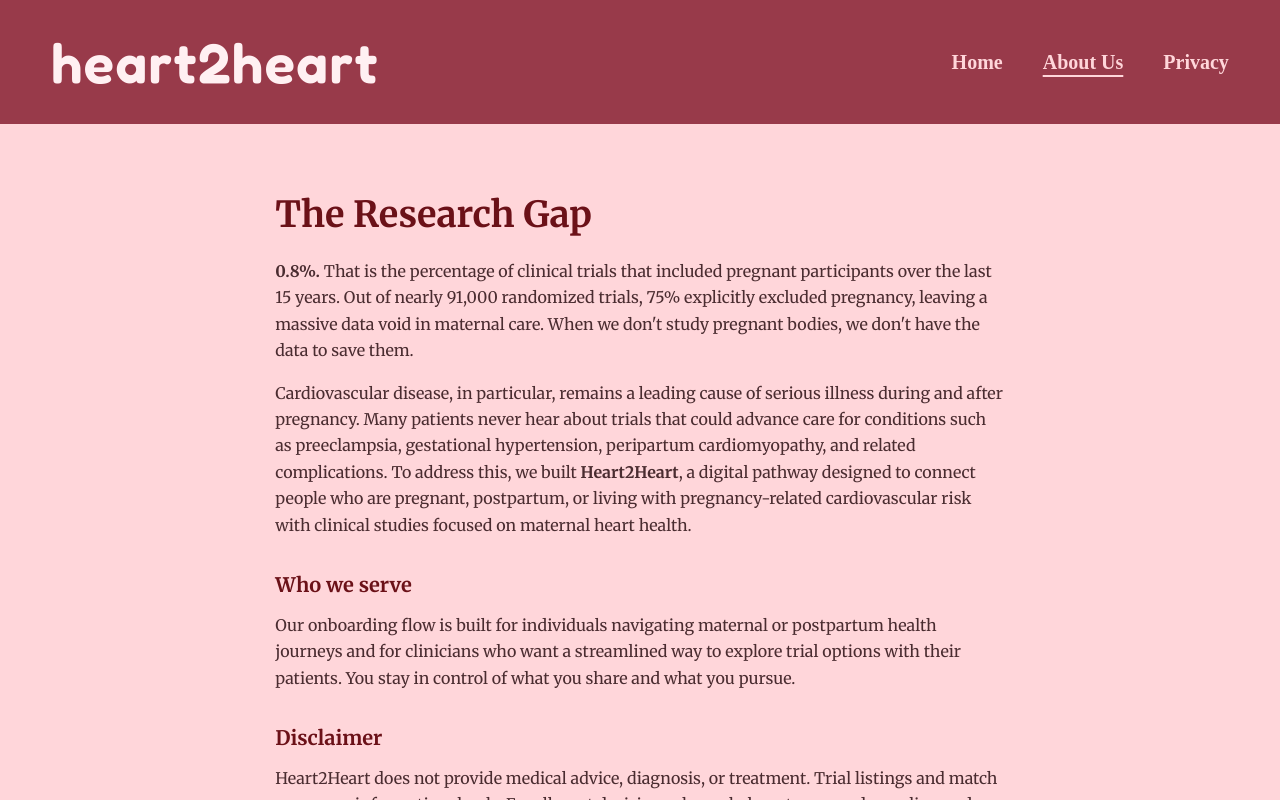
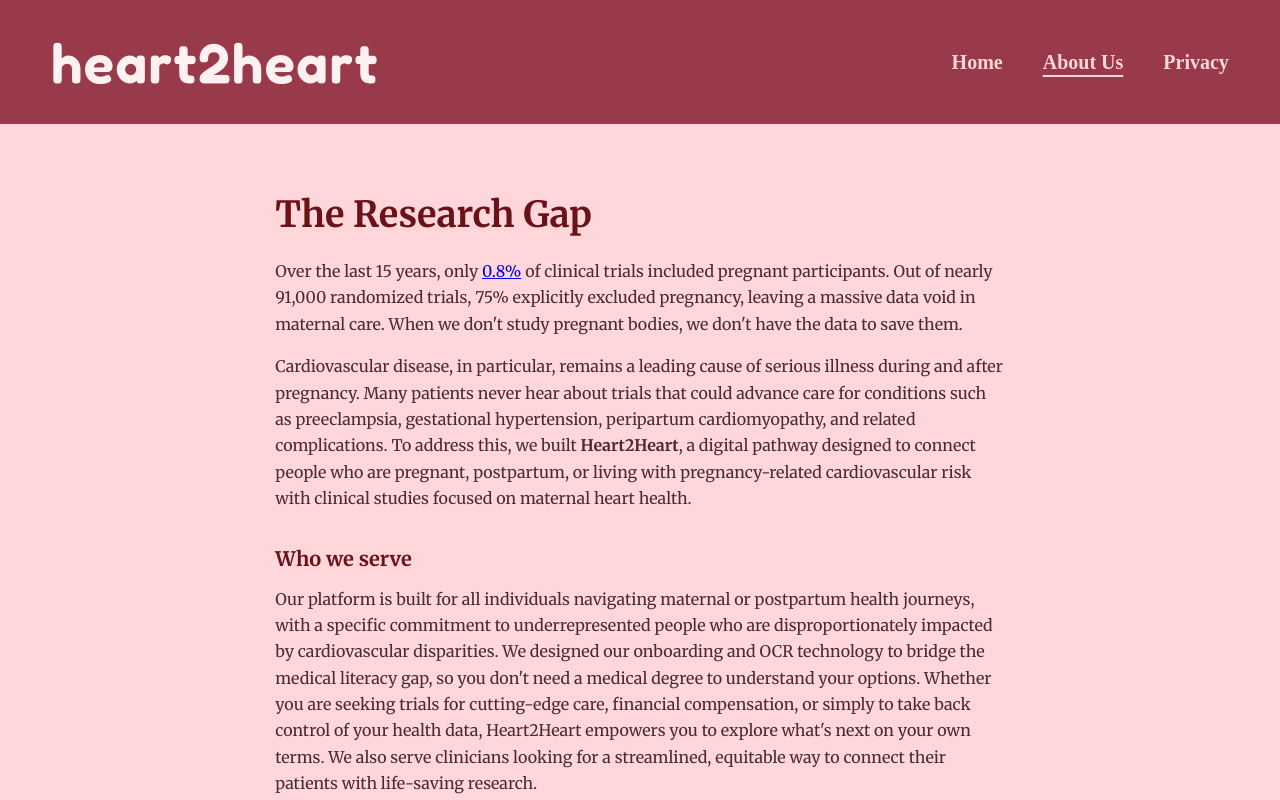
Before and after one commit to ryanrT27/HeartToHeart, a React (Vite) app in the folder frontend/: page / in a window 1280 px wide. Both pictures are taken after a click on the button "About Us". Shown: the top 800 px of the page. Built offline with nearby package versions, Linux system fonts and the light colour scheme.

Commit message:
added sources and some about info

```diff
--- a/frontend/src/components/AboutPage.jsx
+++ b/frontend/src/components/AboutPage.jsx
@@ -3,7 +3,14 @@ export default function AboutPage() {
     <article className="marketing-page">
       <h1>The Research Gap</h1>
       <p>
-      <strong>0.8%.</strong> That is the percentage of clinical trials that included pregnant participants over the last 15 years.
+      Over the last 15 years, only <a
+        href="https://www.sciencedirect.com/science/article/pii/S0002937825000031"
+        target="_blank"
+        rel="noopener noreferrer"
+        className="text-red-600 underline hover:text-red-800 transition-colors"
+      >
+        0.8%
+      </a> of clinical trials included pregnant participants.
       Out of nearly 91,000 randomized trials, 75% explicitly excluded pregnancy, leaving a massive data void in maternal care.
       When we don't study pregnant bodies, we don't have the data to save them.
       </p>
@@ -15,9 +22,13 @@ export default function AboutPage() {
       </p>
       <h2>Who we serve</h2>
       <p>
-        Our onboarding flow is built for individuals navigating maternal or postpartum health journeys and for clinicians
-        who want a streamlined way to explore trial options with their patients. You stay in control of what you share and
-        what you pursue.
+      Our platform is built for all individuals navigating maternal or postpartum health journeys, with a specific commitment
+       to underrepresented people who are disproportionately impacted by cardiovascular disparities.
+       We designed our onboarding and OCR technology to bridge the medical literacy gap,
+       so you don't need a medical degree to understand your options.
+       Whether you are seeking trials for cutting-edge care, financial compensation, or simply
+       to take back control of your health data, Heart2Heart empowers you to explore what's next on your own terms.
+       We also serve clinicians looking for a streamlined, equitable way to connect their patients with life-saving research.
       </p>
       <h2>Disclaimer</h2>
       <p>
--- a/frontend/src/components/LandingHero.jsx
+++ b/frontend/src/components/LandingHero.jsx
@@ -105,7 +105,12 @@ export default function LandingHero({ onFindMatch }) {
             alt="Doctor with arms crossed."
           />
             <div className="impact-quote-box">
-              <p className="impact-quote-text">According to the CDC, 85.7% of pregnancy-related deaths in 2022 were preventable.</p>
+              <p className="impact-quote-text">According to the <a
+                href="https://cdc.gov/maternal-mortality/php/data-research/mmrc/index.html?cove-tab=4"
+                target="_blank"
+                rel="noopener noreferrer"
+                className="text-red-600 underline hover:text-red-800 transition-colors">
+                CDC, </a> 85.7% of pregnancy-related deaths in 2022 were preventable.</p>
             </div>
           </div>
           <div className="impact-copy">
```
